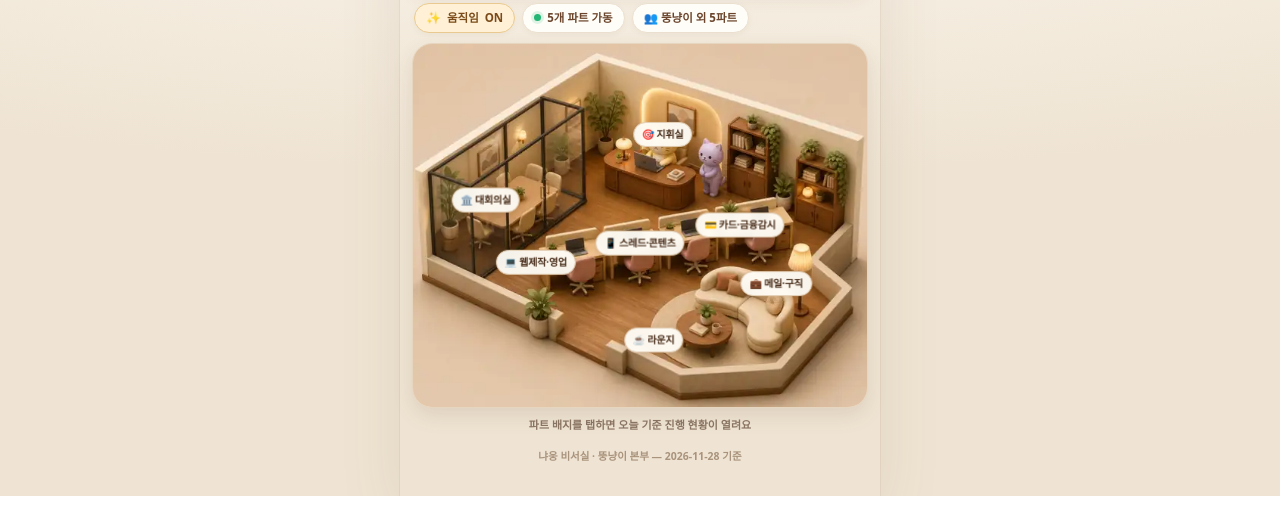
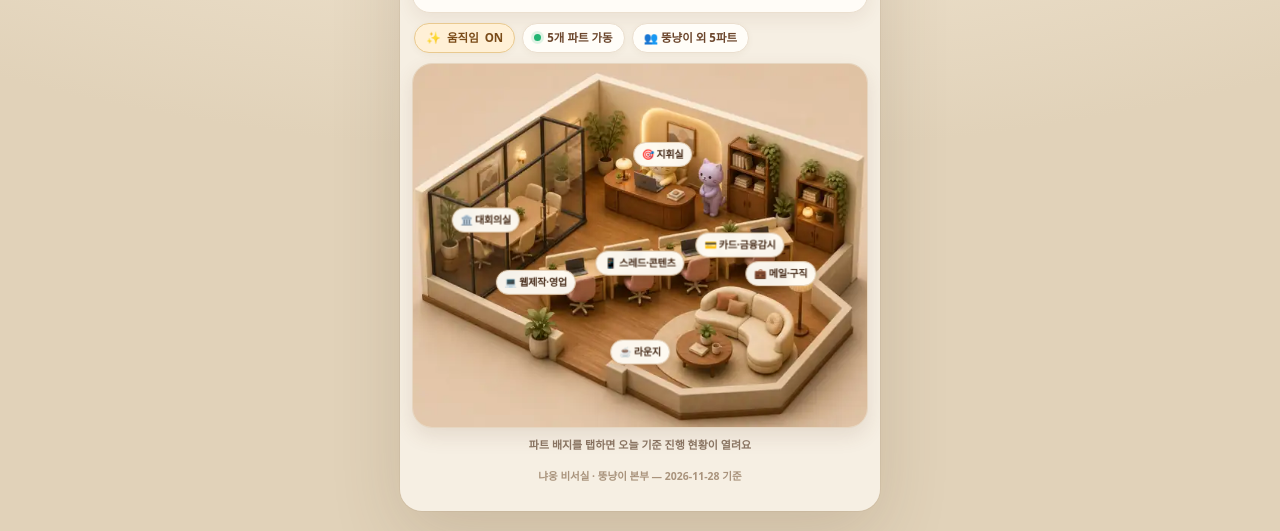
Before and after one commit to nyawoongWorks/shop, a plain HTML site: page office/index.html in a window 1280 px wide. Shown: the part 304-835 px from the top of the page. Before the commit the page ends 800 px from the top, so only its background shows below. Drawn offline with Linux system fonts and the light colour scheme.

Commit message:
Refine office map badges and desktop frame

```diff
--- a/office/index.html
+++ b/office/index.html
@@ -56,8 +56,8 @@
         <button class="hot" data-part="web" style="left:27%;top:61%">💻 웹제작·영업</button>
         <button class="hot" data-part="content" style="left:50%;top:55%">📱 스레드·콘텐츠</button>
         <button class="hot" data-part="finance" style="left:72%;top:50%">💳 카드·금융감시</button>
-        <button class="hot" data-part="career" style="left:80%;top:66%">💼 메일·구직</button>
-        <button class="hot" data-part="lounge" style="left:53%;top:82%">☕ 라운지</button>
+        <button class="hot" data-part="career" style="left:81%;top:58%">💼 메일·구직</button>
+        <button class="hot" data-part="lounge" style="left:50%;top:80%">☕ 라운지</button>
       </div>
       <p class="map-note">파트 배지를 탭하면 오늘 기준 진행 현황이 열려요</p>
     </section>
--- a/office/style.css
+++ b/office/style.css
@@ -128,7 +128,7 @@ button.chip.off{color:var(--muted)}
 .badge-count{margin-left:auto;font-size:10.5px;font-weight:800;color:#7A4B18;background:#FBEED6;border:1px solid #EDD6AE;border-radius:999px;padding:2px 9px}
 .pill-soft{margin-left:auto;font-size:10.5px;font-weight:800;color:#1B7A4E;background:#E7F6EC;border:1px solid #C9EAD6;border-radius:999px;padding:2px 9px}
 .card-sub{margin:0 0 6px;font-size:11.5px;color:var(--muted);line-height:1.55}
-.sites{max-height:320px;overflow:auto;-webkit-overflow-scrolling:touch;padding-right:2px}
+.sites{max-height:320px;overflow:auto;-webkit-overflow-scrolling:touch;padding-right:2px;-webkit-mask-image:linear-gradient(180deg,#000 0,#000 90%,transparent 100%);mask-image:linear-gradient(180deg,#000 0,#000 90%,transparent 100%)}
 .site{display:flex;align-items:center;gap:8px;padding:8px 2px;border-bottom:1px dashed #F0E5D6;text-decoration:none;color:inherit}
 .site:last-child{border-bottom:0}
 .site .nm{font-size:12.5px;font-weight:700}
@@ -188,7 +188,12 @@ button.chip.off{color:var(--muted)}
 .close{display:block;width:100%;margin-top:12px;font:inherit;font-size:13px;font-weight:800;color:#6B452B;background:#F3E8D8;border:1px solid #E7D6BE;border-radius:13px;padding:12px;cursor:pointer}
 
 @media (min-width:560px){
-  .app{box-shadow:0 0 0 1px rgba(107,69,43,.06),0 20px 60px rgba(107,69,43,.1);background:transparent}
+  body{background:radial-gradient(90% 55% at 50% 0%,#F4EBDA 0%,#EADDC7 62%,#E1D2B9 100%)}
+  .app{
+    background:linear-gradient(180deg,#FBF5EA 0,#F6EFE3 260px);
+    margin:20px auto;min-height:calc(100vh - 40px);border-radius:22px;overflow:hidden;
+    box-shadow:0 24px 70px rgba(90,60,35,.16),0 0 0 1px rgba(107,69,43,.06)
+  }
   .map.motion .hot{font-size:10px}
 }
 @media (prefers-reduced-motion:reduce){
```
